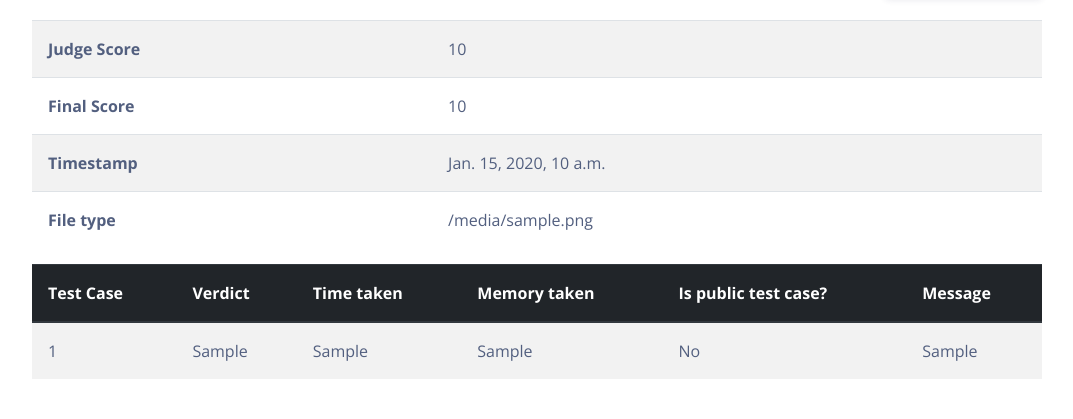
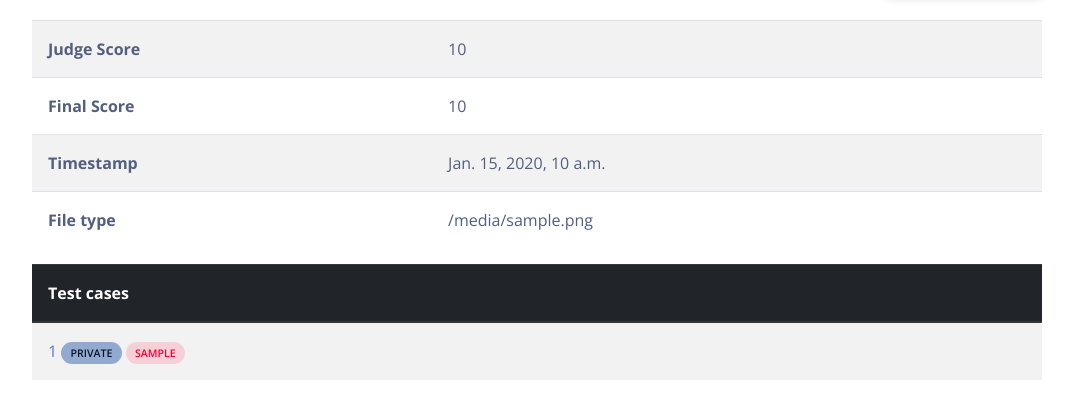
Before and after one commit to vbsinha/autojudge, a Django app: template judge/templates/judge/submission_detail.html in a window 1280 px wide. Shown: the part 243-662 px from the top of the page, without its empty margins (103-1176 px from the left). Run offline with Django 3.2, Linux system fonts and the light colour scheme; tables that the repository leaves empty hold one stand-in row (values such as "Sample post"); the template is opened without the code that fills it: values that come from a table or form of the project are taken from there, most other values are stand-ins (such as "Sample title", 1, 10 or a date in 2020); some libraries are stand-ins or nearby versions.

Commit message:
Update display of tes case status
Signed-off-by: Prateek Kumar <prateek@prateekkumar.in>

```diff
--- a/judge/templates/judge/submission_detail.html
+++ b/judge/templates/judge/submission_detail.html
@@ -35,7 +35,7 @@
                 <span class="btn-inner--text">Update poster score</span>
             </button>
             <div class="modal fade" id="modal-update-score" tabindex="-1" role="dialog" aria-hidden="true">
-                <div class="modal-dialog modal- modal-dialog-centered modal-sm" role="document">
+                <div class="modal-dialog modal-dialog-centered modal-sm" role="document">
                     <div class="modal-content">
                         <div class="modal-body p-0">
                             <div class="card bg-secondary shadow border-0">
@@ -118,23 +118,69 @@
         <table class="table table-striped">
             <thead class="thead-dark">
                 <tr>
-                    <th>Test Case</th>
-                    <th>Verdict</th>
-                    <th>Time taken</th>
-                    <th>Memory taken</th>
-                    <th>Is public test case?</th>
-                    <th>Message</th>
+                    <th>Test cases</th>
                 </tr>
             </thead>
             <tbody>
                 {% for test_id, res in test_results.items %}
                 <tr>
-                    <td>{{ test_id }}</td>
-                    <td>{{ res.0 }}</td>
-                    <td>{{ res.1 }}</td>
-                    <td>{{ res.2 }}</td>
-                    <td>{% if res.3 %}Yes{% else %}No{% endif %}</td>
-                    <td>{{ res.4 }}</td>
+                    <td>
+                        <a href="#" data-toggle="modal" data-target="#modal-{{ test_id }}">{{ test_id }}</a>
+                        {% if res.3 %}
+                        <span class="badge badge-pill badge-primary">Public</span>
+                        {% else %}
+                        <span class="badge badge-pill badge-default">Private</span>
+                        {% endif %}
+                        {% if res.0 == "Pass" %}
+                        <span class="badge badge-pill badge-success">{{ res.0 }}</span>
+                        {% elif res.0 == "Running" %}
+                        <span class="badge badge-pill badge-secondary">{{ res.0 }}</span>
+                        {% else %}
+                        <span class="badge badge-pill badge-danger">{{ res.0 }}</span>
+                        {% endif %}
+                        <div class="modal fade" id="modal-{{ test_id }}" tabindex="-1" role="dialog" aria-hidden="true">
+                            <div class="modal-dialog modal-dialog-centered modal-lg" role="document">
+                                <div class="modal-content">
+                                    <div class="modal-body p-0">
+                                        <div class="card shadow border-0">
+                                            <div class="card-body px-lg-5 py-lg-5">
+                                                <div class="text-center mb-4">
+                                                    Test case
+                                                </div>
+                                                <div>
+                                                    <table class="table">
+                                                        <tbody>
+                                                            <tr>
+                                                                <th>Id</th>
+                                                                <td>{{ test_id }}</td>
+                                                            </tr>
+                                                            <tr>
+                                                                <th>Verdict</th>
+                                                                <td>{{ res.0 }}</td>
+                                                            </tr>
+                                                            <tr>
+                                                                <th>Time taken</th>
+                                                                <td>{{ res.1 }}</td>
+                                                            </tr>
+                                                            <tr>
+                                                                <th>Memory taken</th>
+                                                                <td>{{ res.2 }}</td>
+                                                            </tr>
+                                                        </tbody>
+                                                    </table>
+                                                    <p>
+                                                        <b>Message:</b><br>
+                                                        <textarea class="form-control" disabled>{{ res.4 }}</textarea>
+                                                    </p>
+                                                </div>
+                                            </div>
+                                        </div>
+
+                                    </div>
+                                </div>
+                            </div>
+                        </div>
+                    </td>
                 </tr>
                 {% endfor %}
             </tbody>
```
